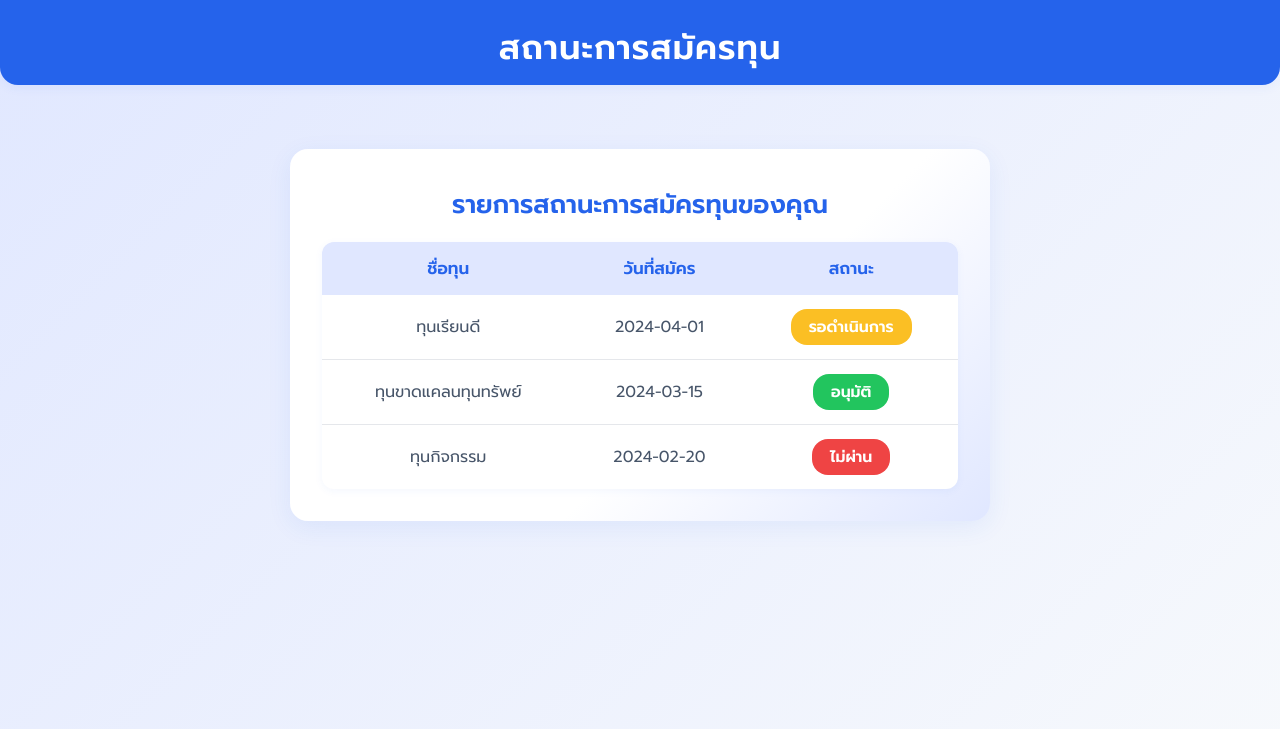
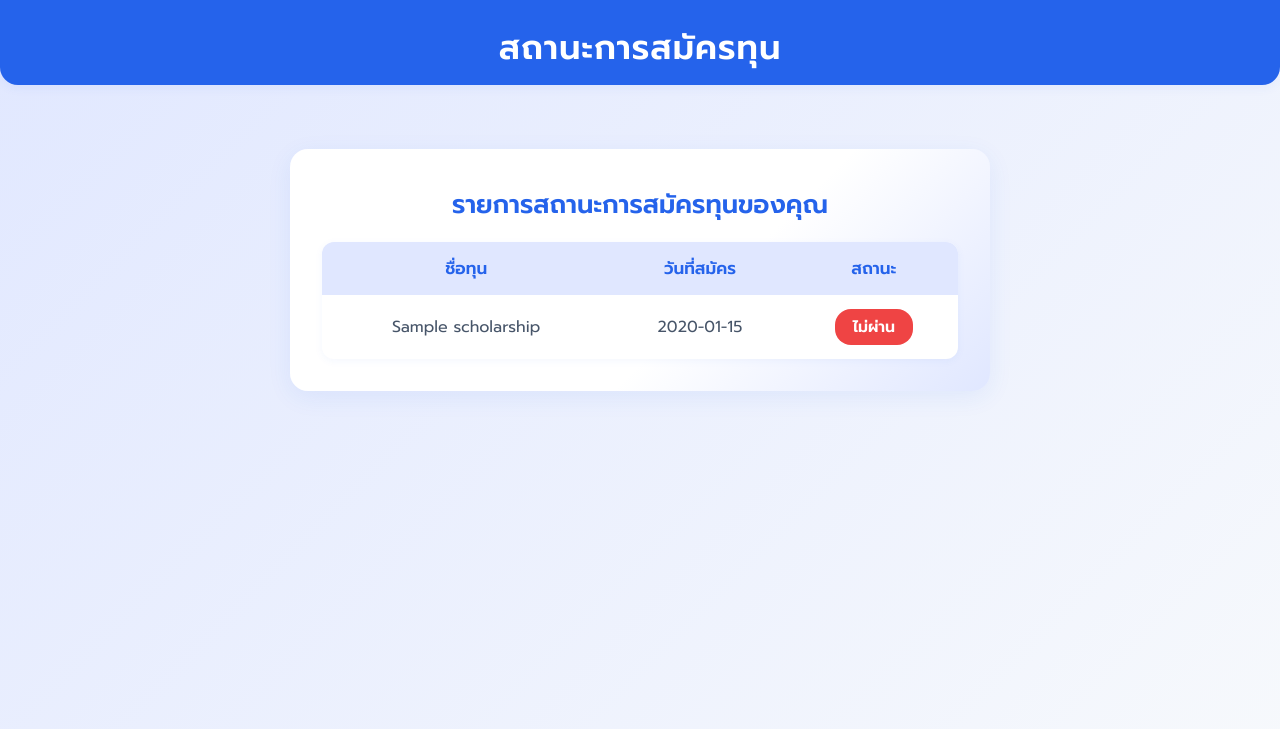
Before and after one commit to jweimanzaza/--1, a PHP site: page /application_status.php in a window 1280 px wide. Shown: the part 64-793 px from the top of the page. Run offline with PHP 8.4, Linux system fonts and the light colour scheme; the visitor is signed in with stand-in values (Sample User, id 1); tables that the repository leaves empty or names only in its code hold one stand-in row (values such as "Sample post").

Commit message:
แก้ไขบ้าส่วน

```diff
--- a/application_status.php
+++ b/application_status.php
@@ -270,7 +270,7 @@
     <div class="content-wrapper">
         <div class="status-container">
             <h2>รายการสถานะการสมัครทุนของคุณ</h2>
-            <!-- ตัวอย่างตารางสถานะ (ให้แทนที่ด้วย PHP loop จริง) -->
+            <!-- ห้ามแก้นะ -->
             <table class="status-table">
                 <thead>
                     <tr>
@@ -280,40 +280,40 @@
                     </tr>
                 </thead>
                 <tbody>
-                    <!-- ตัวอย่างข้อมูล -->
-                    <tr>
-                        <td>ทุนเรียนดี</td>
-                        <td>2024-04-01</td>
-                        <td><span class="status-badge status-pending">รอดำเนินการ</span></td>
-                    </tr>
-                    <tr>
-                        <td>ทุนขาดแคลนทุนทรัพย์</td>
-                        <td>2024-03-15</td>
-                        <td><span class="status-badge status-approved">อนุมัติ</span></td>
-                    </tr>
-                    <tr>
-                        <td>ทุนกิจกรรม</td>
-                        <td>2024-02-20</td>
-                        <td><span class="status-badge status-rejected">ไม่ผ่าน</span></td>
-                    </tr>
-                    <!-- /ตัวอย่างข้อมูล -->
-                    <!--
-                    <?php while ($row = $result->fetch_assoc()): ?>
+                    <?php
+                    if ($result->num_rows > 0) {
+                        while ($row = $result->fetch_assoc()):
+                            $review_status = $row['review_status'] ?? 'pending';
+                            // เลือก field วันที่ที่มีอยู่
+                            $application_date = $row['applied_date'] ?? $row['created_at'] ?? $row['submission_date'] ?? $row['application_date'] ?? date('Y-m-d');
+                    ?>
                         <tr>
                             <td><?= htmlspecialchars($row['scholarship_name']); ?></td>
-                            <td><?= htmlspecialchars($row['applied_date']); ?></td>
+                            <td><?= htmlspecialchars(substr($application_date, 0, 10)); ?></td>
                             <td>
-                                <?php if ($row['status'] == 'pending'): ?>
-                                    <span class="status-badge status-pending">รอดำเนินการ</span>
-                                <?php elseif ($row['status'] == 'approved'): ?>
-                                    <span class="status-badge status-approved">อนุมัติ</span>
-                                <?php else: ?>
-                                    <span class="status-badge status-rejected">ไม่ผ่าน</span>
-                                <?php endif; ?>
+                                <?php
+                                if ($row['final_status']) {
+                                    if ($row['final_status'] == 'ได้รับทุนการศึกษา') {
+                                        echo '<span class="status-badge status-approved">อนุมัติ</span>';
+                                    } else {
+                                        echo '<span class="status-badge status-rejected">ไม่ผ่าน</span>';
+                                    }
+                                } elseif ($review_status == 'อนุมัติ') {
+                                    echo '<span class="status-badge status-approved">อนุมัติ</span>';
+                                } elseif ($review_status == 'ไม่อนุมัติ') {
+                                    echo '<span class="status-badge status-rejected">ไม่ผ่าน</span>';
+                                } else {
+                                    echo '<span class="status-badge status-pending">รอดำเนินการ</span>';
+                                }
+                                ?>
                             </td>
                         </tr>
-                    <?php endwhile; ?>
-                    -->
+                    <?php
+                        endwhile;
+                    } else {
+                        echo '<tr><td colspan="3" style="text-align:center;color:#9ca3af;">ยังไม่มีการสมัครทุน</td></tr>';
+                    }
+                    ?>
                 </tbody>
             </table>
         </div>
```
